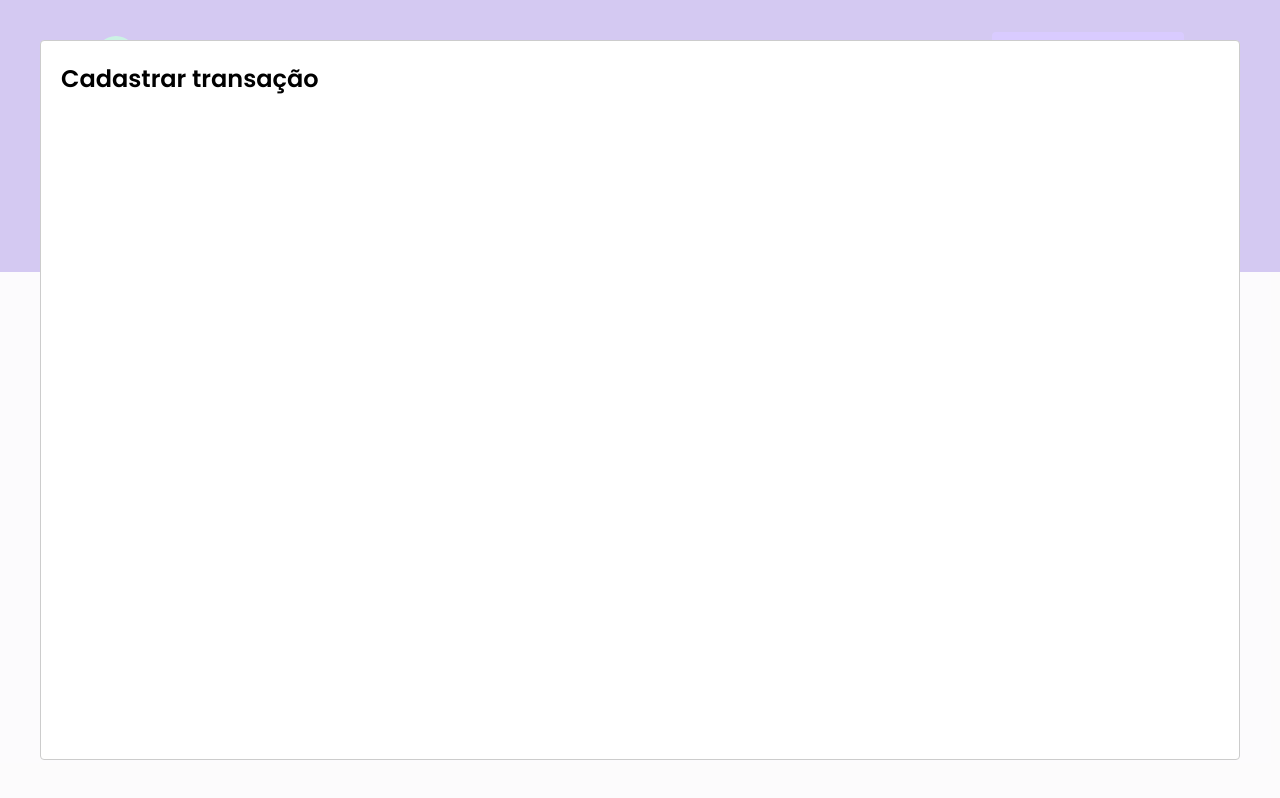
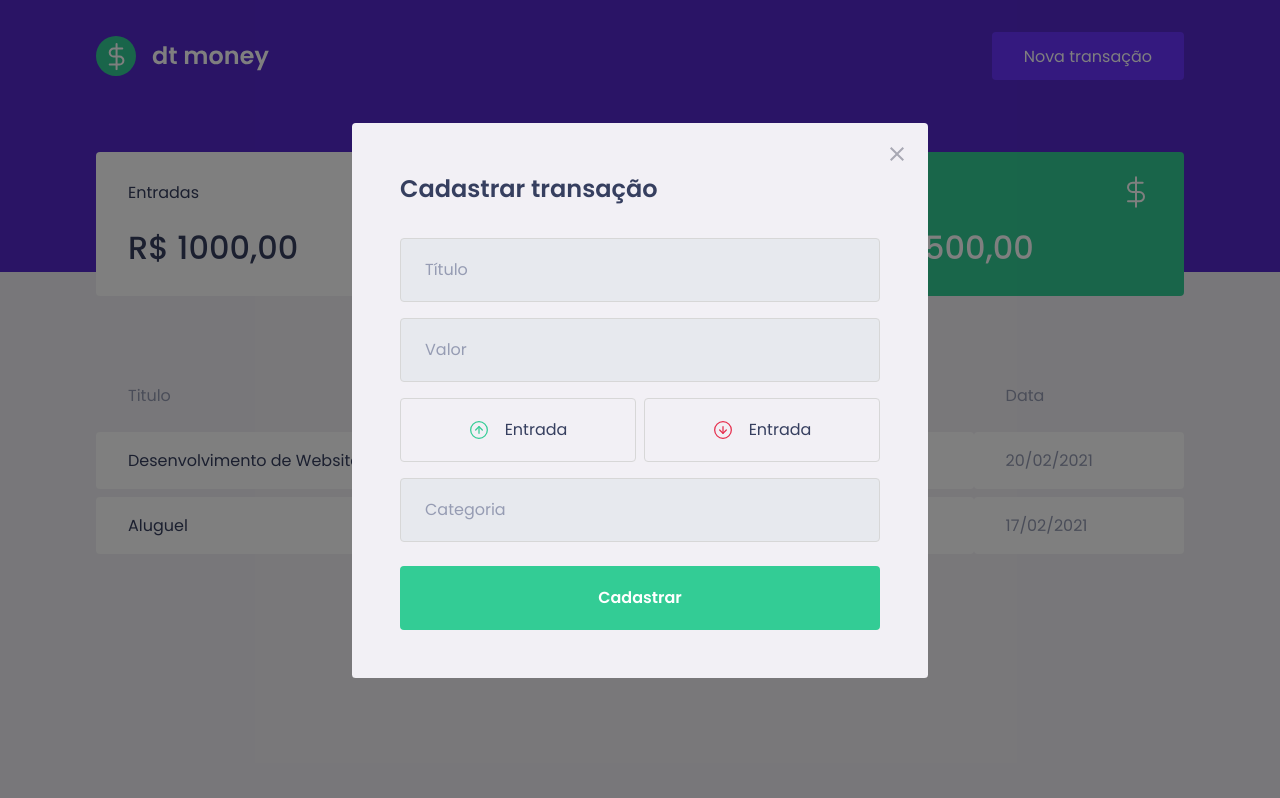
Before and after one commit to Yeda0/dtmoney, a React (Create React App) app in the folder dt-money/: page / in a window 1280 px wide. Both pictures are taken after a click on the button "Nova transação". Built offline with nearby package versions, Linux system fonts and the light colour scheme; no server answers; what miragejs would draw is missing.

Commit message:
add income outcome buttons

```diff
--- a/dt-money/package.json
+++ b/dt-money/package.json
@@ -5,6 +5,7 @@
   "dependencies": {
     "axios": "^0.26.1",
     "miragejs": "^0.1.43",
+    "polished": "^4.1.4",
     "react-modal": "^3.14.4",
     "styled-components": "^5.3.5",
     "web-vitals": "^2.1.0"
--- a/dt-money/src/App.tsx
+++ b/dt-money/src/App.tsx
@@ -3,6 +3,7 @@
 import { Dashboard } from "./components/dashboard";
 import { Header } from "./components/Header/Index";
 import { GlobalStyle } from "./styles/global";
+import { NewTransactionModal } from './components/NewTransactionModal';
 
 Modal.setAppElement('#root')
 
@@ -21,12 +22,8 @@
     <>
       <Header openNewTransactionModal={handleOpenNewTransactionModal}/>
       <Dashboard/>
+      <NewTransactionModal isOpen={isNewTransactionModalOpen} onRequestClose={handleCloseNewTransactionModal} />
 
-      <Modal
-          isOpen={isNewTransactionModalOpen}
-          onRequestClose={handleCloseNewTransactionModal}>
-              <h2>Cadastrar transação</h2>
-          </Modal>
       <GlobalStyle/>
     </>
   );
--- a/dt-money/src/components/Header/Index.tsx
+++ b/dt-money/src/components/Header/Index.tsx
@@ -1,5 +1,4 @@
-import { useState } from 'react'
-import Modal from 'react-modal'
+
 import logoImg from '../../assets/logo.svg'
 import { Container,Content } from './styles'
 
--- /dev/null
+++ b/dt-money/src/components/NewTransactionModal/index.tsx
@@ -0,0 +1,51 @@
+import Modal from 'react-modal'
+import { Container,TransactionTypeContainer } from './styles';
+import closeImg from '../../assets/close.svg'
+import incomeImg from '../../assets/income.svg'
+import outcomeImg from '../../assets/outcome.svg'
+
+interface NewTransactionModalProps {
+    isOpen: boolean;
+    onRequestClose : () => void
+}
+export function NewTransactionModal({isOpen, onRequestClose} : NewTransactionModalProps) {
+    return(
+        <Modal
+          isOpen={isOpen}
+          onRequestClose={onRequestClose}
+          overlayClassName="react-modal-overlay"
+          className="react-modal-content"
+          >
+
+            <button type='button' className='react-modal-close'>
+              <img src={closeImg} alt="Fechar modal" onClick={onRequestClose} />
+            </button>
+            <Container>
+            <h2>Cadastrar transação</h2>
+            <input placeholder='Título' />
+            <input placeholder='Valor' type="number" />
+
+            <TransactionTypeContainer>
+              <button type='button'>
+                <img src={incomeImg} alt="Entrada" />
+                <span>Entrada</span>
+
+              </button>
+
+              <button type='button'>
+                <img src={outcomeImg} alt="Saída" />
+                <span>Entrada</span>
+
+              </button>
+
+            </TransactionTypeContainer>
+
+            <input placeholder='Categoria' />
+            <button type="submit">Cadastrar</button>
+            </Container>
+          </Modal>
+
+
+    )
+
+}
--- /dev/null
+++ b/dt-money/src/components/NewTransactionModal/styles.ts
@@ -0,0 +1,91 @@
+import styled  from "styled-components";
+import {darken} from 'polished'
+
+
+
+export const Container = styled.form`
+    h2 {
+        color: var(--text-title);
+        font-size: 1.5rem;
+        margin-bottom: 2rem;
+
+    }
+
+    input {
+        width: 100%;
+        padding: 0 1.5rem;
+        height: 4rem;
+        border-radius: 0.25rem;
+
+        border: 1px solid #d7d7d7;
+        background: #e7e9ee;
+
+        font-weight: 400;
+        font-size : 1rem;
+
+        &::placeholder {
+            color: var(--text-body);
+        }
+
+        & + input {
+            margin-top: 1rem;
+        }
+
+    }
+
+    button[type="submit"] {
+        width: 100%;
+        padding: 0 1.5rem;
+        height: 4rem;
+        background: var(--green);
+        color: #Fff;
+        border-radius: 0.25rem;
+        border: 0;
+        font-size: 1rem;
+        margin-top: 1.5rem;
+        font-weight: 600;
+
+        transition: filter 0.2s;
+
+        &:hover {
+            filter: brightness(0.9);
+        }
+    }
+`
+
+export const TransactionTypeContainer = styled.div`
+    margin: 1rem 0 ;
+    display: grid;
+    grid-template-columns: 1fr 1fr;
+    gap: 0.5rem;
+
+    button {
+        height: 4rem;
+        border: 1px solid #d7d7d7;
+        border-radius: 0.25rem;
+        background: transparent;
+        display: flex;
+        align-items: center;
+        justify-content: center;
+
+        transition: border-color 0.2s;
+
+        &:hover {
+            border-color: ${darken(0.1, '#d7d7d7')};
+        }
+
+        img {
+            width: 20px;
+            height: 20px;
+
+        }
+
+        span {
+            display: inline-block;
+            margin-left: 1rem;
+            font-size: 1rem;
+            color: var(--text-title);
+        }
+    }
+
+`
--- a/dt-money/src/styles/global.ts
+++ b/dt-money/src/styles/global.ts
@@ -57,4 +57,41 @@
      cursor: not-allowed;
  }
 
+ .react-modal-overlay {
+    background: rgba(0,0,0,0.5);
+    position: fixed;
+    top: 0;
+    bottom: 0;
+    right: 0;
+    left: 0;
+
+    display: flex;
+    align-items: center;
+    justify-content: center;
+
+ }
+
+ .react-modal-content {
+    width: 100%;
+    max-width: 576px;
+    background: var(--background);
+    padding: 3rem;
+    position: relative;
+    border-radius: 0.24rem;
+ }
+
+ .react-modal-close {
+     position: absolute;
+     right: 1.5rem;
+     top: 1.5rem;
+     border: 0;
+     background: transparent;
+
+     transition: filter 0.2s;
+
+     &:hover {
+         filter: brightness(0.8);
+     }
+ }
+
 `
```
Also changed, not shown: 1 other file (tests, documents, lock files or other folders).
